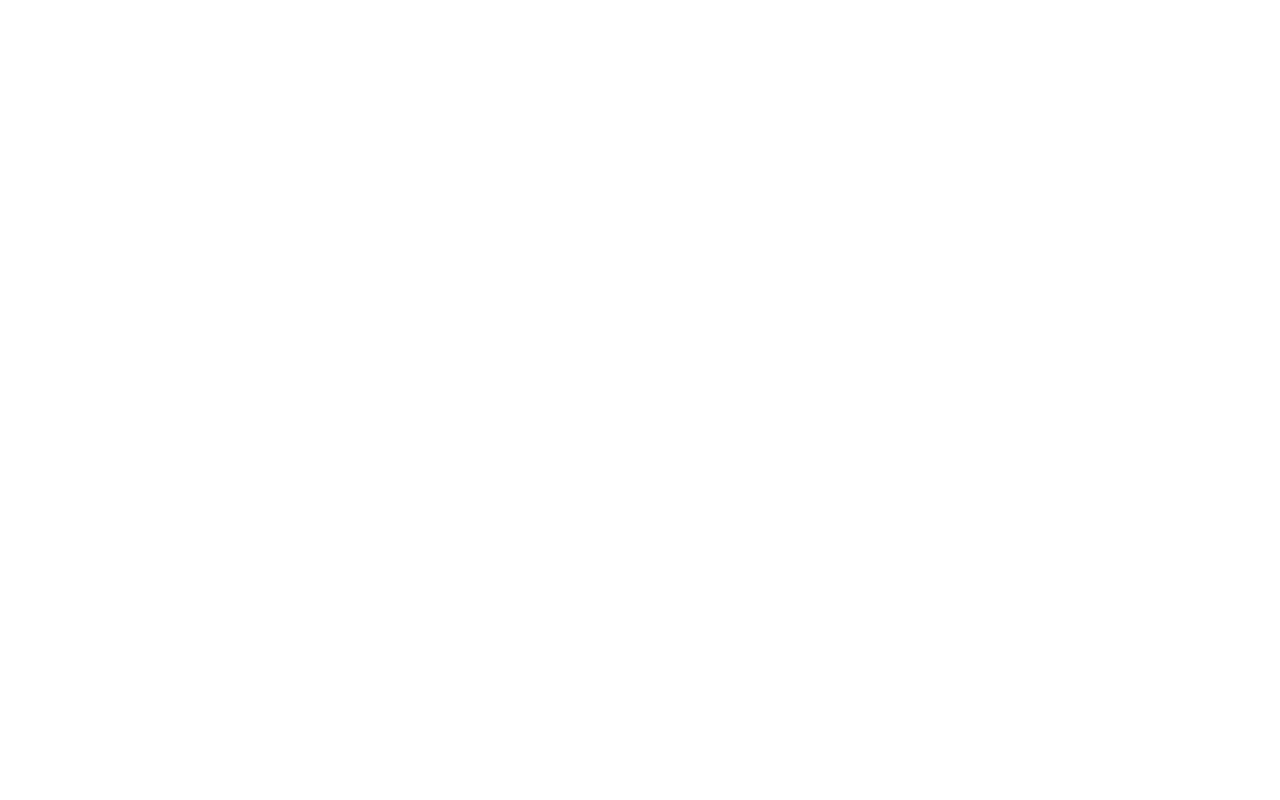
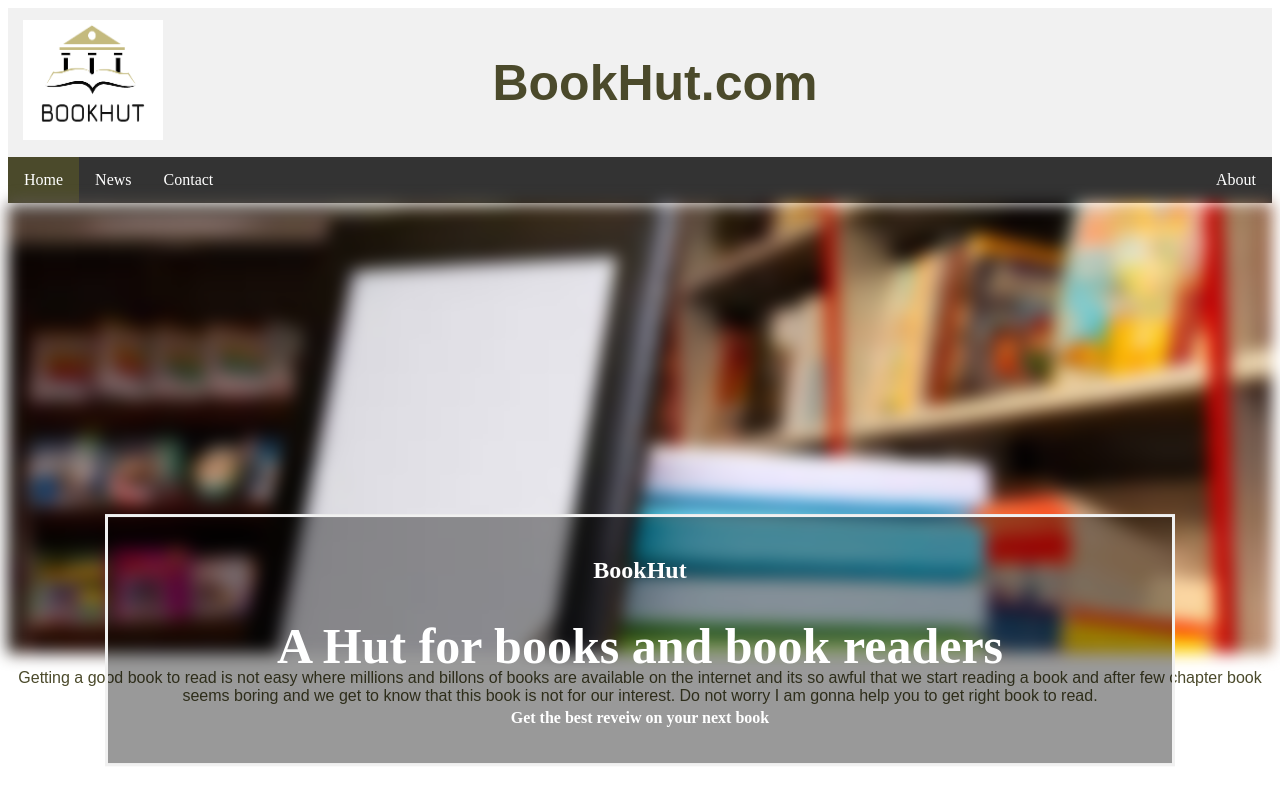
Before and after one commit to Shivangi-2000/BookHut_Stories, a plain HTML site: page index.html in a window 1280 px wide. Drawn offline with Linux system fonts and the light colour scheme.

Commit message:
Home Page

```diff
--- a/index.html
+++ b/index.html
@@ -5,8 +5,40 @@
     <meta http-equiv="X-UA-Compatible" content="IE=edge" />
     <meta name="viewport" content="width=device-width, initial-scale=1.0" />
     <title>Document</title>
+    <link rel="stylesheet" href="style.css" />
   </head>
   <body>
+    <div class="header">
+      <div class="row">
+        <div class="column">
+          <img src="/Images/logo.png" class="logo" alt="" />
+        </div>
+        <div class="column"><h1 class="shivitext">BookHut.com</h1></div>
+      </div>
+    </div>
+    <ul>
+      <li><a class="active" href="#home">Home</a></li>
+      <li><a href="#news">News</a></li>
+      <li><a href="#contact">Contact</a></li>
+      <li style="float: right"><a href="#about">About</a></li>
+    </ul>
+    <div class="backgroundimage"></div>
+    <div class="bg-text">
+      <h2>BookHut</h2>
+      <h1 style="font-size: 50px">A Hut for books and book readers</h1>
+      <p>Get the best reveiw on your next book</p>
+    </div>
+
+    <div>
+      <p class="text">
+        Getting a good book to read is not easy where millions and billons of
+        books are available on the internet and its so awful that we start
+        reading a book and after few chapter book seems boring and we get to
+        know that this book is not for our interest. Do not worry I am gonna
+        help you to get right book to read.
+      </p>
+    </div>
+
     <script src="script.js"></script>
   </body>
 </html>
--- /dev/null
+++ b/style.css
@@ -0,0 +1,100 @@
+.header {
+  background-color: #f1f1f1;
+  padding: 7px;
+  text-align: center;
+  font-size: 20px;
+  color: #333;
+}
+.logo {
+  height: 120px;
+  width: 140px;
+  margin-right: 270px;
+}
+ul {
+  list-style-type: none;
+  margin: 0;
+  padding: 0;
+  overflow: hidden;
+  background-color: #333;
+}
+
+li {
+  float: left;
+}
+
+li:last-child {
+  border-right: none;
+}
+
+li a {
+  display: block;
+  color: white;
+  text-align: center;
+  padding: 14px 16px;
+  text-decoration: none;
+}
+
+li a:hover:not(.active) {
+  background-color: #111;
+}
+
+.active {
+  background-color: #4b4a2b;
+}
+
+.backgroundimage {
+  padding: 25px;
+  background: url(/Images/frontImage_1.jpg);
+  background-repeat: no-repeat;
+  background-size: cover;
+  height: 400px;
+  filter: blur(8px);
+  -webkit-filter: blur(8px);
+  /* /opacity: 0.5; */
+}
+
+.bg-text {
+  background-color: rgb(0, 0, 0); /* Fallback color */
+  background-color: rgba(0, 0, 0, 0.4); /* Black w/opacity/see-through */
+  color: white;
+  font-weight: bold;
+  border: 3px solid #f1f1f1;
+  position: absolute;
+  top: 80%;
+  left: 50%;
+  transform: translate(-50%, -50%);
+  z-index: 2;
+  width: 80%;
+  padding: 20px;
+  text-align: center;
+}
+.column {
+  float: left;
+  width: 33.33%;
+  padding: 5px;
+  text-align: center;
+}
+.column_2 {
+  float: left;
+  width: 66.33%;
+  padding: 5px;
+}
+
+/* Clearfix (clear floats) */
+.row::after {
+  content: "";
+  clear: both;
+  display: table;
+  text-align: center;
+}
+.shivitext {
+  font-family: "Gill Sans Extrabold", sans-serif;
+  font-size: 50px;
+  text-align: center;
+  color: #4b4a2b;
+}
+.text {
+  font-family: "Gill Sans Extrabold", sans-serif;
+  text-align: center;
+  color: #4b4a2b;
+}
```
Also changed, not shown: Images/Shivi.jpeg (added), Images/frontImage_1.jpg (added), Images/logo.png (added).
